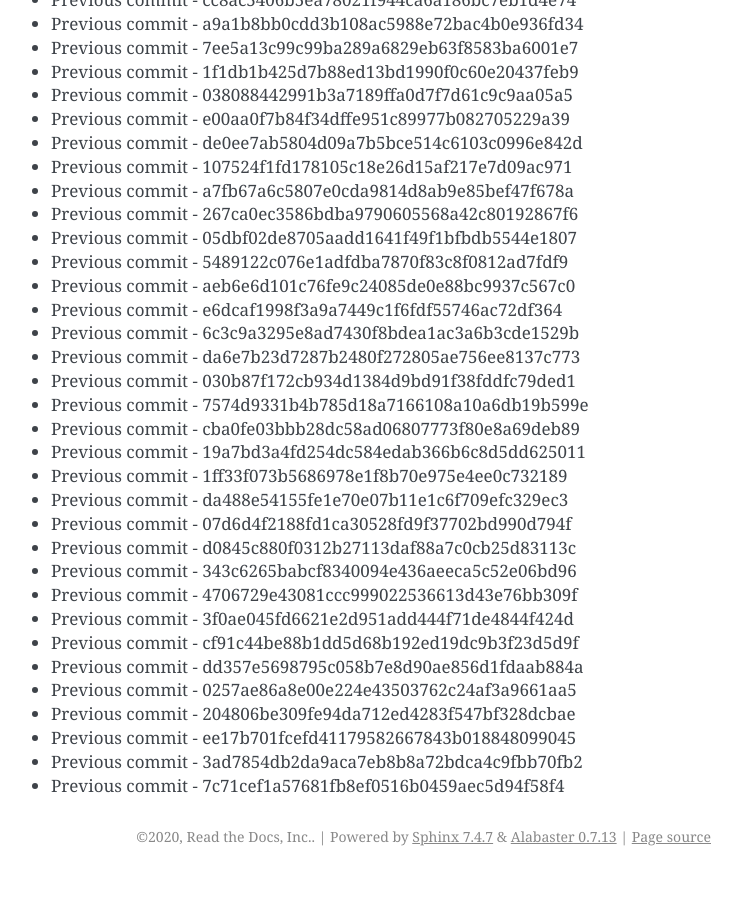
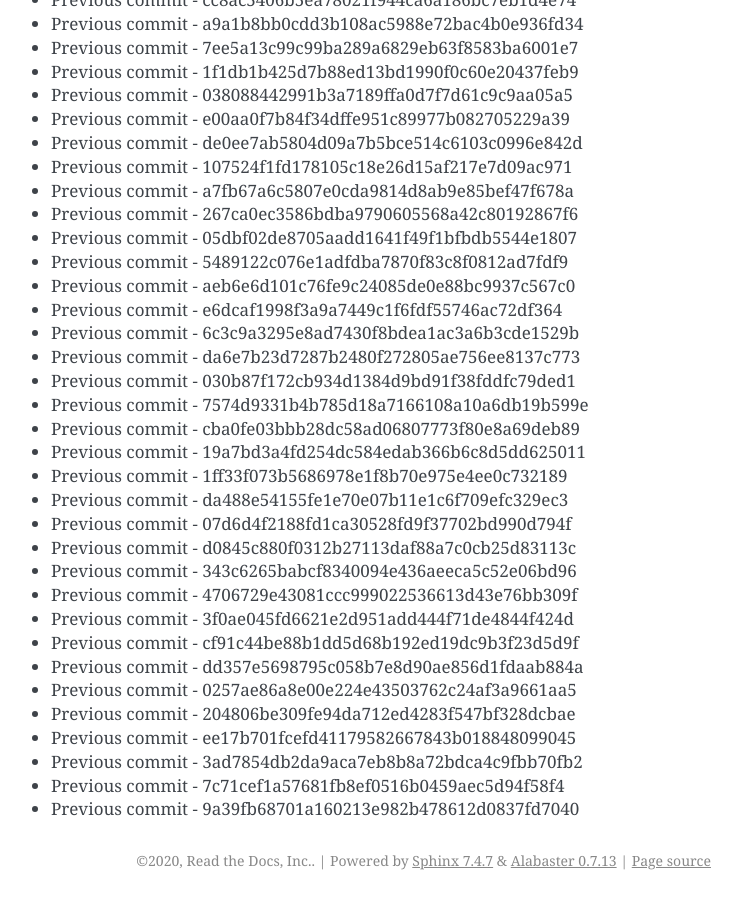
Before and after one commit to readthedocs/rtd-git-stresstest, a Sphinx documentation site: the page built from docs/updates.rst, in a window 1280 px wide and 900 px high, scrolled down 58910 px. Shown: the whole window, without its empty margins (399-1141 px from the left). Built offline with Sphinx 7.4.7, drawn with Linux system fonts in a browser that asks for light colours; before the commit the page ends 59786 px from its top, so only the background shows below that.

Commit message:
Generating commit from previous: 9a39fb68701a160213e982b478612d0837fd7040

```diff
--- a/docs/updates.rst
+++ b/docs/updates.rst
@@ -2507,3 +2507,4 @@ It can be tested for any performance characteristics.
 * Previous commit - ee17b701fcefd41179582667843b018848099045
 * Previous commit - 3ad7854db2da9aca7eb8b8a72bdca4c9fbb70fb2
 * Previous commit - 7c71cef1a57681fb8ef0516b0459aec5d94f58f4
+* Previous commit - 9a39fb68701a160213e982b478612d0837fd7040
```
